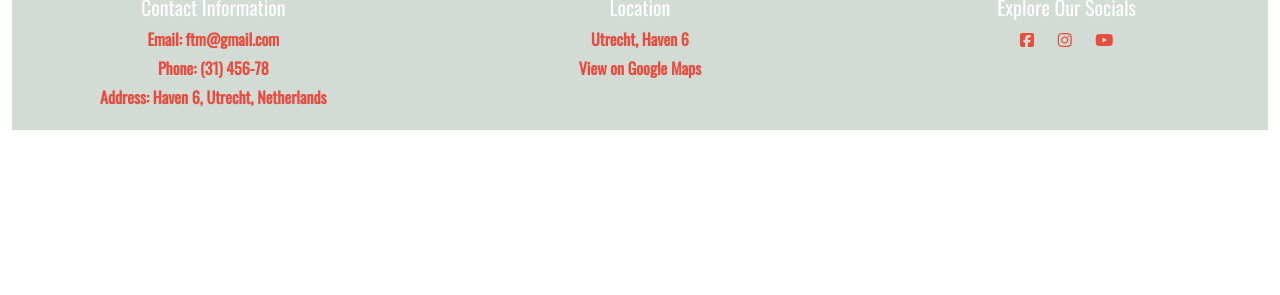
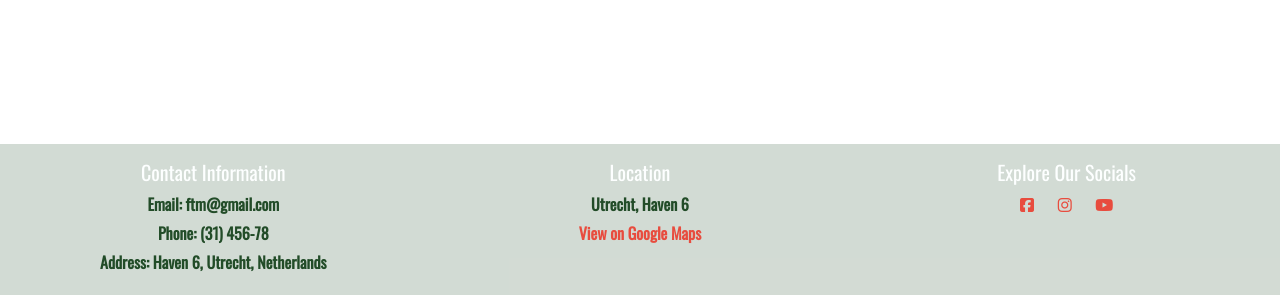
Before and after one commit to Njorogetracy/first-time-mom, a Django app: page /about/ in a window 1280 px wide. Shown: the part 505-800 px from the top of the page. Run offline with Django 4.2, Linux system fonts and the light colour scheme; some libraries are stand-ins or nearby versions; some web fonts are replaced.

Commit message:
build: place footer at the bottom of page

```diff
--- a/static/assets/css/style.css
+++ b/static/assets/css/style.css
@@ -1,17 +1,19 @@
 @import url('https://fonts.googleapis.com/css2?family=Oswald:wght@400&family=Source+Serif+Pro&display=swap');
 
-* {
-    margin: 0;
-    padding: 0;
-    border: none;
+html {
+    height: 100%;
+    box-sizing: border-box;
 }
 
 /* Global styles */
 body {
     font-family: Oswald, sans-serif;
-    width: 100%;
-    height: 100%;
+    margin: 0;
+    padding-bottom: 10rem;
     color: #224c28;
+    min-height: 100%;
+    position: relative;
+    box-sizing: inherit;
 }
 
 /* Header and navigation styles */
@@ -38,14 +40,14 @@ header {
 }
 
 .menu a {
-    color: #e84c3e;
+    color: #224c28;
     text-decoration: none;
     margin: 0 20px;
     font-size: 16px;
 }
 
 .menu .navbar-brand {
-    color: #e84c3e;
+    color: #224c28;
 }
 
 /* Hamburger menu icon styles */
@@ -59,8 +61,10 @@ header {
     background-color: rgba(34, 76, 40, 0.2);
     color: #fdffff;
     text-align: center;
-    padding-top: 5px;
-    padding-bottom: 5px;
+    position: absolute;
+    right: 0;
+    left: 0;
+    bottom: 0;
 }
 
 .footer a {
@@ -70,7 +74,7 @@ header {
 }
 
 .footer p {
-    color: #e84c3e;
+    color: #224c28;
     font-weight: bold;
     font-size: 100%;
     margin: 5px 0;
@@ -90,7 +94,7 @@ header {
 
 
 /* Home.html, User profile styles */
-.user-profile{
+.user-profile {
     text-align: center;
 }
 
--- a/templates/about.html
+++ b/templates/about.html
@@ -4,6 +4,9 @@
 <ul class="navbar-nav">
     <li class="nav-item active">
         <a class="nav-link" href="{% url 'index' %}">Home</a>
+    </li>
+    <li class="nav-item">
+        <a class="nav-link" href="{% url 'activity_list' %}">Activities</a>
     </li>
     <li class="nav-item">
         <a class="nav-link" href="{% url 'about' %}">About</a>
--- a/templates/base.html
+++ b/templates/base.html
@@ -25,7 +25,7 @@
 </head>
 
 <body>
-    <div class="container-fluid">
+    <div class="container-fluid px-0 custom-container">
         <header>
             <!-- Navigation -->
             {% block nav %}
@@ -52,7 +52,7 @@
         </main>
 
         <!-- footer -->
-        <footer class="footer mt-auto py-3">
+        <footer class="footer mt-auto py-3 container-fluid">
             <div>
                 <div class="row">
                     <div class="col-lg-4 col-md-6 col-sm-12">
```
Also changed, not shown: templates/confirmation.html (+13 -7 lines).
